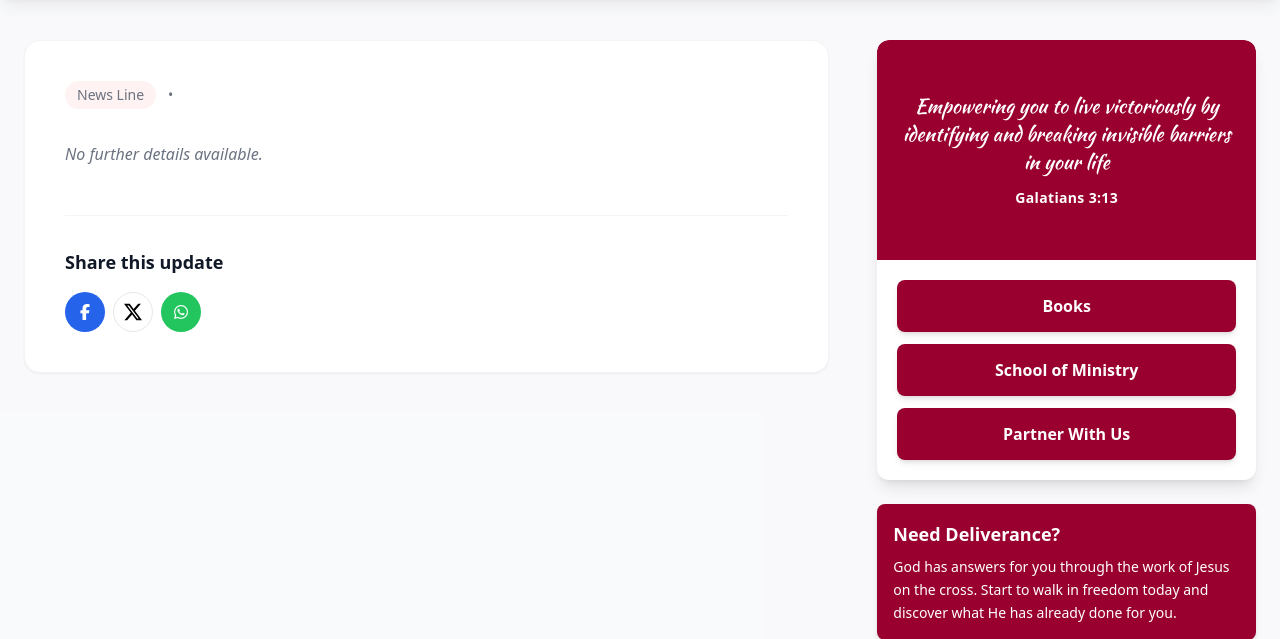
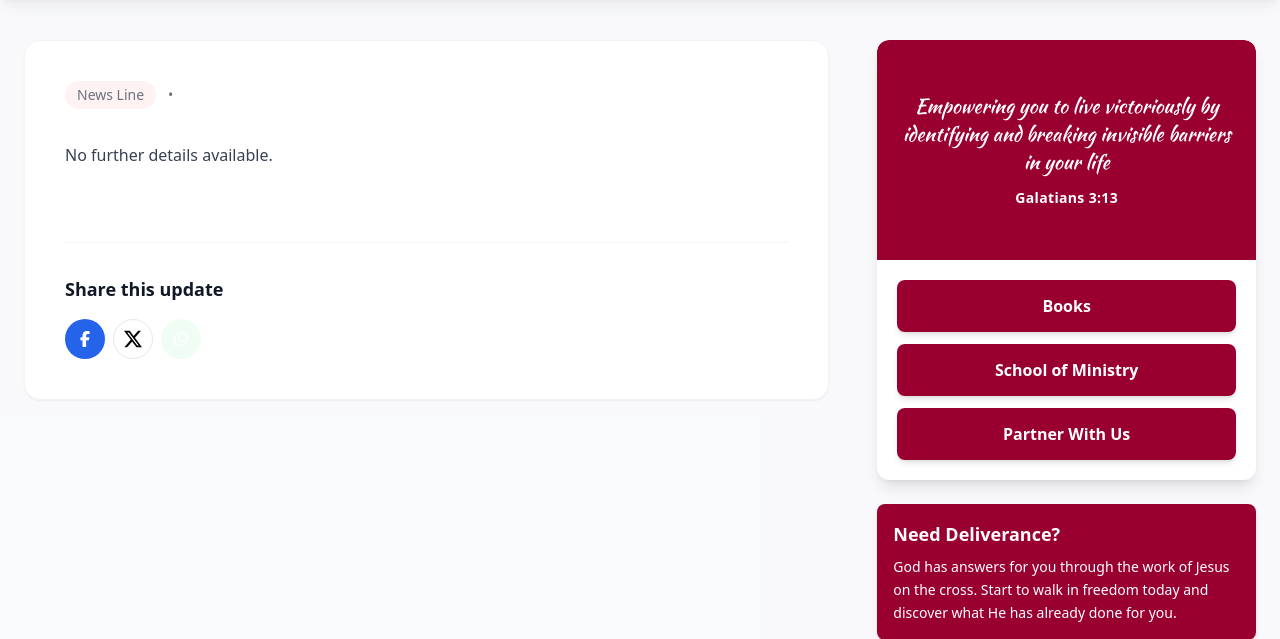
Before and after one commit to MukoyaKuya/Breaking-Barriers-, a Django app: template church/templates/church/news_line_detail.html in a window 1280 px wide. Shown: the part 96-735 px from the top of the page. Run offline with Django 5.2, Linux system fonts and the light colour scheme; the template is opened without the code that fills it, so the values that code supplies are empty; parts of the project's set-up code (start-up, migrations or seed data) failed here and were passed over; some libraries are stand-ins or nearby versions.

Commit message:
fix(newsline): Align NewsLine rich text rendering with other article types

```diff
--- a/church/templates/church/news_line_detail.html
+++ b/church/templates/church/news_line_detail.html
@@ -50,21 +50,28 @@
                     </div>
 
                     <!-- Content -->
-                    <div class="prose prose-lg max-w-none text-gray-700 leading-relaxed font-light">
+                    <div class="prose prose-sm sm:prose-base md:prose-lg lg:prose-xl max-w-none text-gray-700 leading-relaxed font-normal overflow-x-hidden">
                         <!-- Summary (Lead Text) -->
                         {% if article.summary %}
-                        <div
-                            class="text-xl text-gray-800 mb-8 font-normal leading-relaxed border-l-4 border-brand-red pl-4 italic bg-gray-50 p-4 rounded-r-lg">
-                            {{ article.summary|linebreaks }}
+                        <div class="lead-text relative mb-12">
+                            <div class="absolute left-0 top-0 bottom-0 w-1.5 brand-color rounded-full"></div>
+                            <div class="pl-12 py-2">
+                                <p class="text-2xl text-gray-600 font-medium italic leading-relaxed">
+                                    "{{ article.summary|linebreaksbr }}"
+                                </p>
+                            </div>
+                            <i class="fas fa-quote-right absolute right-0 bottom-0 text-6xl text-gray-100 -z-10"></i>
                         </div>
                         {% endif %}
 
                         <!-- Main Body -->
-                        {% if article.body %}
-                        {{ article.body|safe }}
-                        {% else %}
-                        <p class="text-gray-500 italic">No further details available.</p>
-                        {% endif %}
+                        <div class="article-content font-normal text-gray-800">
+                            {% if article.body %}
+                            {{ article.body|safe }}
+                            {% else %}
+                            <p class="text-gray-500 italic">No further details available.</p>
+                            {% endif %}
+                        </div>
                     </div>
 
                     <!-- Share Section -->
@@ -87,7 +94,7 @@
                             </a>
                             <a href="whatsapp://send?text={{ article.title }} {{ request.build_absolute_uri }}"
                                 target="_blank" rel="noopener noreferrer"
-                                class="w-10 h-10 rounded-full bg-green-500 text-white flex items-center justify-center hover:bg-green-600 transition">
+                                class="w-10 h-10 rounded-full bg-green-50 text-white flex items-center justify-center hover:bg-green-600 transition">
                                 <i class="fab fa-whatsapp"></i>
                             </a>
                         </div>
@@ -104,3 +111,80 @@
     </div>
 </div>
 {% endblock %}
+
+{% block extra_css %}
+<style>
+    .article-content {
+        font-family: ui-sans-serif, system-ui, -apple-system, BlinkMacSystemFont, "Segoe UI", Roboto, "Helvetica Neue", Arial, sans-serif;
+        font-style: normal !important;
+    }
+
+    .article-content p {
+        margin-bottom: 1.5rem;
+        line-height: 1.8;
+        font-style: normal !important;
+        color: #374151;
+        /* gray-700 */
+    }
+
+    .article-content em,
+    .article-content i {
+        font-style: italic !important;
+    }
+
+    .article-content h2 {
+        font-size: 1.875rem;
+        font-weight: 800;
+        color: #990030;
+        margin-top: 3rem;
+        margin-bottom: 1.25rem;
+        line-height: 1.2;
+        font-family: "Fjalla One", sans-serif;
+        text-transform: uppercase;
+        letter-spacing: -0.025em;
+    }
+
+    .article-content h3 {
+        font-size: 1.5rem;
+        font-weight: 700;
+        color: #111827;
+        margin-top: 2rem;
+        margin-bottom: 1rem;
+        font-family: "Fjalla One", sans-serif;
+        text-transform: uppercase;
+    }
+
+    .article-content ul,
+    .article-content ol {
+        margin-bottom: 1.75rem;
+        padding-left: 2rem;
+    }
+
+    .article-content li {
+        margin-bottom: 0.75rem;
+        line-height: 1.6;
+    }
+
+    .article-content blockquote {
+        border-left: 4px solid #990030;
+        padding-left: 1.5rem;
+        margin: 2rem 0;
+        font-style: italic;
+        color: #4b5563;
+        background-color: #fffafb;
+        padding-top: 1rem;
+        padding-bottom: 1rem;
+        border-radius: 0 1rem 1rem 0;
+    }
+
+    @media (max-width: 768px) {
+        .article-content h2 {
+            font-size: 1.5rem;
+        }
+
+        .article-content h3 {
+            font-size: 1.25rem;
+        }
+    }
+</style>
+{% endblock %}
--- a/church/views.py
+++ b/church/views.py
@@ -986,7 +986,6 @@ def news_line_detail_view(request, slug):
     sidebar_promos = get_cached_sidebar_promos(limit=3)
     cta_card = get_cached_cta_card()
     verse_of_the_day = get_cached_verse_of_the_day()
-
     context = {
         'article': article,
         'faqs': faqs,
```
Also changed, not shown: church/templates/church/book_detail.html (line endings or trailing spaces), church/templates/church/childrens_bread_detail.html (line endings or trailing spaces), church/templates/church/word_of_truth_detail.html (line endings or trailing spaces).
